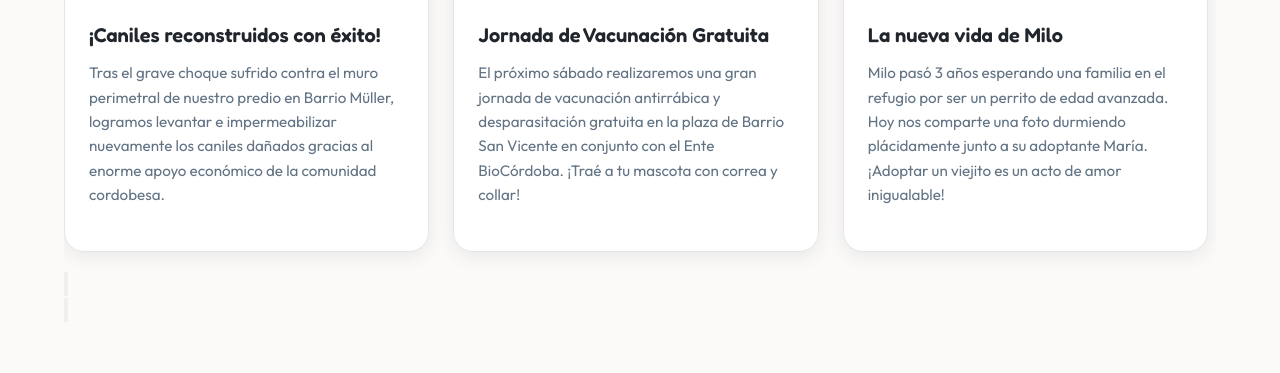
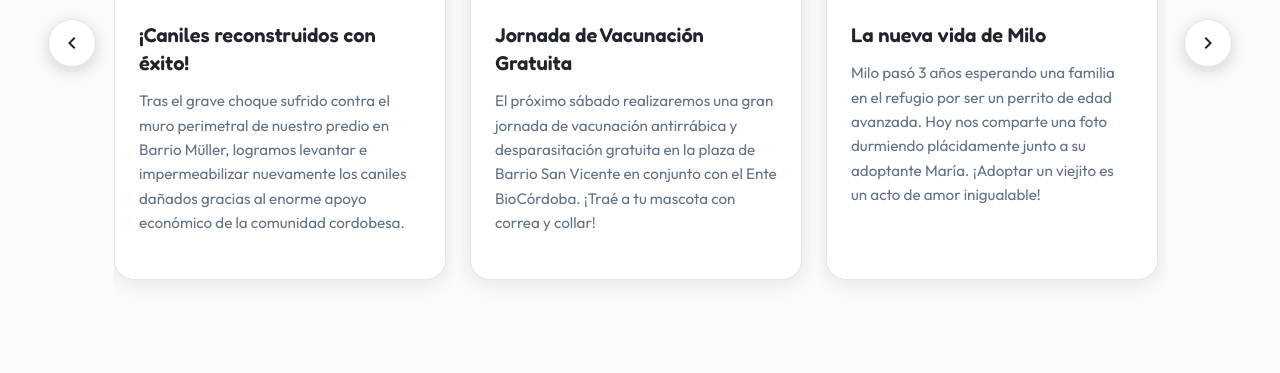
Before and after one commit to arielmartinelli/FundacionGarra2.0, a website built with Vite: page index.html in a window 1280 px wide. Shown: the part 4012-4385 px from the top of the page. Built offline with nearby package versions, Linux system fonts and the light colour scheme; some packages are replaced by stand-ins of ours; no server answers; the database is empty.

Commit message:
Style: display news carousel navigation arrows floating on PC sides and hide them on mobile touch screens

```diff
--- a/src/style.css
+++ b/src/style.css
@@ -1779,3 +1779,90 @@
   color: var(--primary);
   border-bottom-color: var(--primary);
 }
+
+/* ==========================================
+   NEWS CAROUSEL POSITIONING & CONTROLS
+   ========================================== */
+.news-carousel-container {
+  position: relative;
+  width: 100%;
+}
+
+.news-controls {
+  display: flex;
+  justify-content: center;
+  align-items: center;
+  gap: 20px;
+  margin-top: 24px;
+}
+
+.news-control-btn {
+  background-color: var(--card-bg);
+  border: 1px solid var(--border);
+  color: var(--text-dark);
+  width: 48px;
+  height: 48px;
+  border-radius: 50%;
+  display: flex;
+  justify-content: center;
+  align-items: center;
+  cursor: pointer;
+  box-shadow: 0 4px 12px var(--shadow-color);
+  transition: var(--transition);
+}
+
+.news-control-btn:hover {
+  background-color: var(--primary);
+  border-color: var(--primary);
+  color: white;
+  transform: scale(1.08);
+}
+
+.news-control-btn svg {
+  width: 24px;
+  height: 24px;
+  fill: currentColor;
+}
+
+/* On PC/desktop screens, display the arrows overlayed on the left and right sides of the carousel */
+@media (min-width: 769px) {
+  .news-carousel-container {
+    padding: 0 50px; /* Leave space on sides for arrows */
+  }
+
+  .news-controls {
+    position: absolute;
+    top: 50%;
+    left: 0;
+    right: 0;
+    transform: translateY(-50%);
+    display: flex;
+    justify-content: space-between;
+    pointer-events: none; /* Let pointer pass through the controls container */
+    z-index: 10;
+    margin-top: 0;
+  }
+
+  .news-control-btn {
+    pointer-events: auto; /* Enable clicks on the actual buttons */
+    background-color: var(--card-bg);
+    border: 1px solid var(--border);
+    box-shadow: 0 4px 15px rgba(0, 0, 0, 0.15);
+  }
+
+  /* Slide arrows slightly outside the container boundaries */
+  #news-prev {
+    margin-left: -16px;
+  }
+
+  #news-next {
+    margin-right: -16px;
+  }
+}
+
+/* On mobile/tactile screens, hide the arrow buttons to allow clean swipe gestures */
+@media (max-width: 768px) {
+  .news-controls {
+    display: none;
+  }
+}
```
